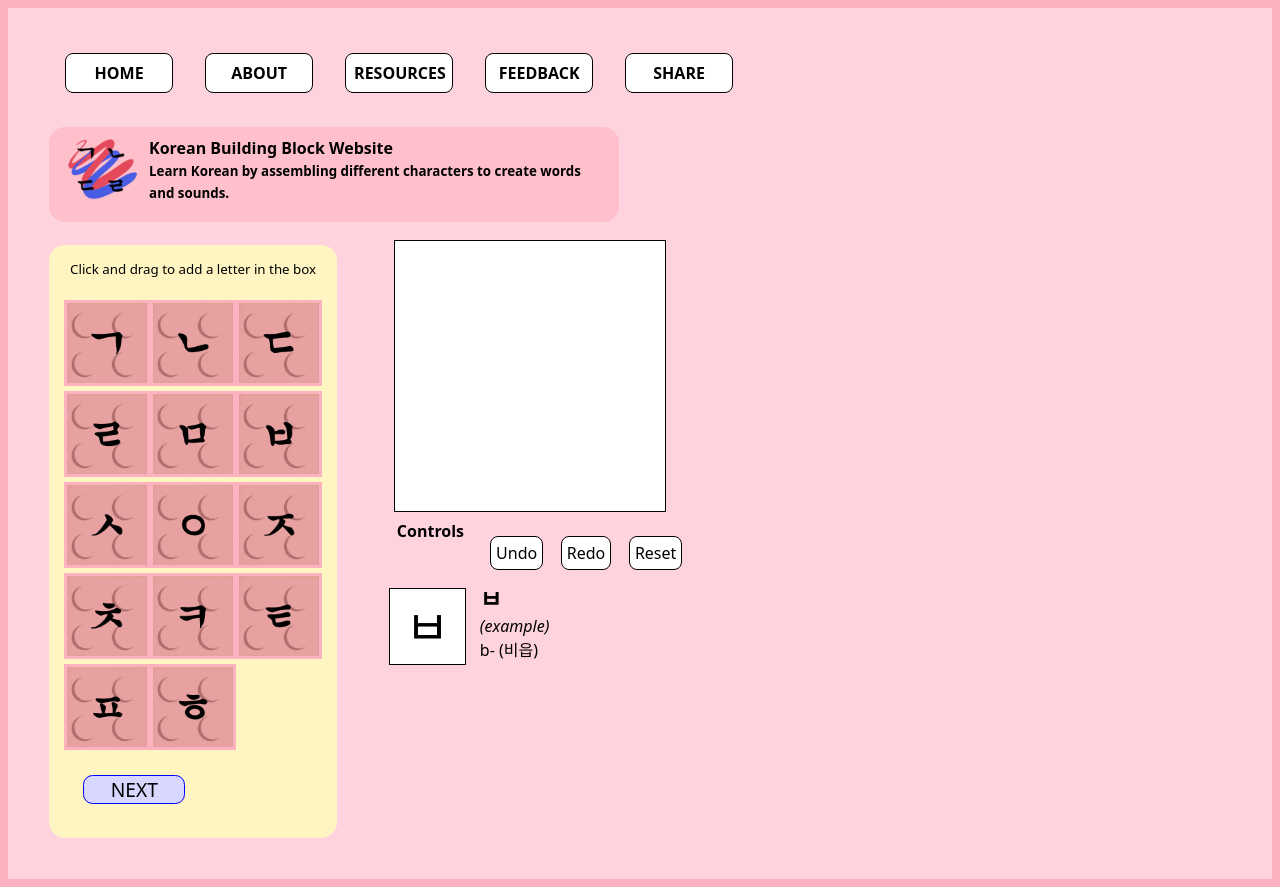
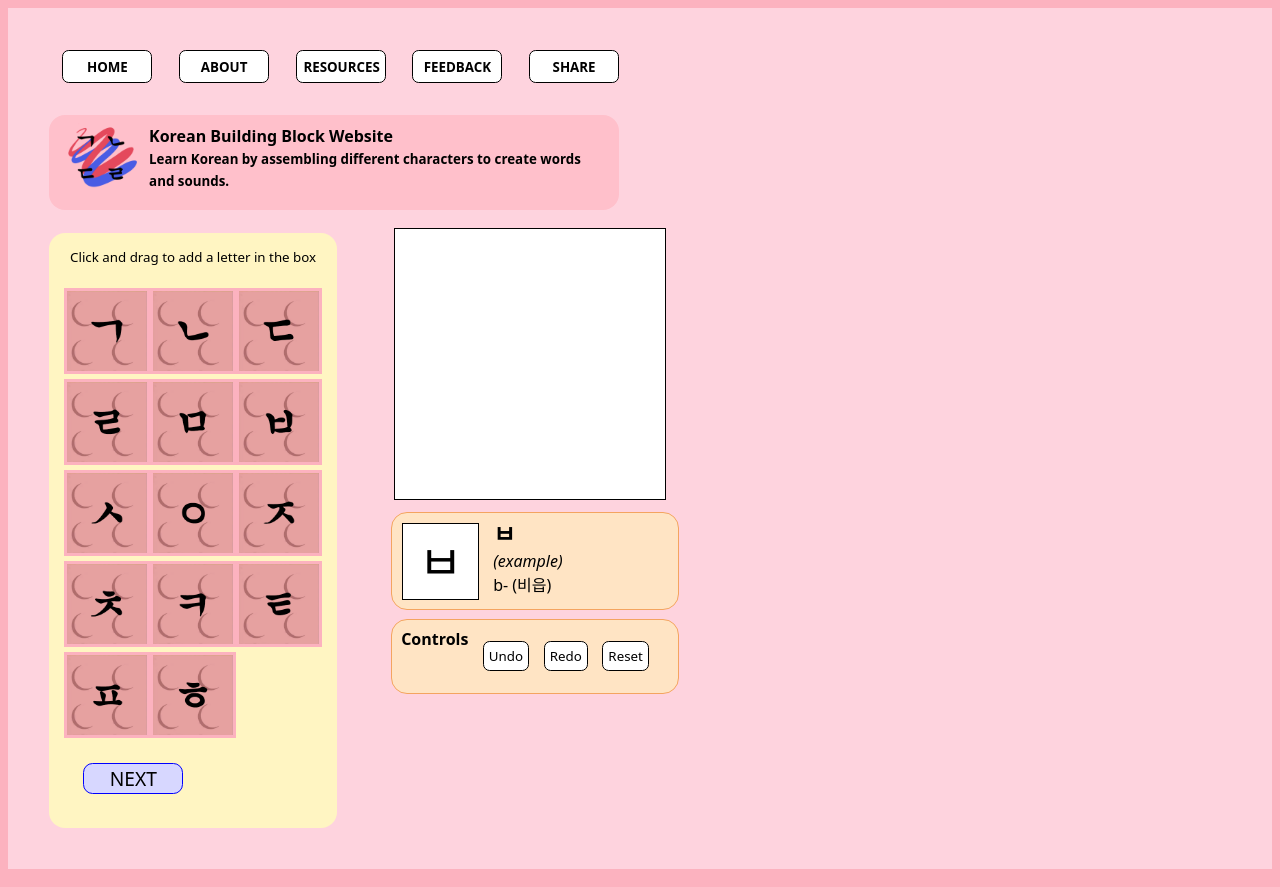
Before and after one commit to stephull/korean-building-blocks, a React (Create React App) app in the folder frontend/: page / in a window 1280 px wide. Built offline with nearby package versions, Linux system fonts and the light colour scheme.

Commit message:
try again

```diff
--- a/frontend/src/App.js
+++ b/frontend/src/App.js
@@ -5,18 +5,25 @@ import CustomButton from "./components/CustomButton";
 import AppHeader from "./components/AppHeader";
 import Helper from "./components/Helper";
 import LetterPanel from "./components/LetterPanel";
+import CustomControls from "./components/CustomControls";
 import "./main.css";
 
 // app logo
 import appLogo from "./images/extra/app_logo.png";
+
+// other
+const FORM_URL = "https://forms.gle/vDYsqrX5e5UhbNZg7/";
 
 // for header
 function getHeaderItems() {
   let items = ['HOME', 'ABOUT', 'RESOURCES', 'FEEDBACK', "SHARE"];
   let ret = [];
   items.forEach((item) => {
-    ret.push(<CustomButton className="customButton headerButton">
-      <b>{item}</b>
+    // change this later !!!
+    ret.push(<CustomButton
+      onClick={(item === "FEEDBACK") ? (() => window.open(FORM_URL, "_blank")) : null}
+      className="customButton headerButton">
+        <b>{item}</b>
     </CustomButton>)
   })
   return ret;
@@ -40,39 +47,12 @@ export default function App() {
         <Panel id="mainPanel" className="panel">
           <span id="panel-instruct">Click and drag to add a letter in the box</span>
           <LetterPanel />
-          <CustomButton className="customButton panelButton">
-            NEXT
-          </CustomButton>
         </Panel>
         <div className="stack interact-panel">
           <Board className="board mainBoard">
           </Board>
-          <Helper className="helper help-controls">
-            <div className="flex">
-              <div>
-                <b style={{padding: '10px'}}>Controls</b>
-              </div>
-              <div className="flex">
-                <CustomButton className="customButton ctrlButton">Undo</CustomButton>
-                <CustomButton className="customButton ctrlButton">Redo</CustomButton>
-                <CustomButton className="customButton ctrlButton">Reset</CustomButton>
-              </div>
-            </div>
-          </Helper>
-          <Helper className="helper help-assistant">
-            <div className="flex">
-              <div>
-                <Board className="board sideBoard">ㅂ</Board>
-              </div>
-              <div className="stack assistant-text">
-                <b className="assistant-main">ㅂ</b>
-                <div>
-                  <i>(example)</i><br/>
-                  <span>b- (비읍)</span>
-                </div>
-              </div>
-            </div>
-          </Helper>
+          <Helper className="assist helper" />
+          <CustomControls className="assist controlpanel" />
         </div>
       </div>
     </div>
--- a/frontend/src/components/CustomButton.js
+++ b/frontend/src/components/CustomButton.js
@@ -1,13 +1,17 @@
 import React from "react";
 import "../main.css";
 
-export default function CustomButton(props) {
+export default function CustomButton(
+    {id, className, children, onClick = null, style = null}
+) {
     return (
-        <div
-            id={props.id}
-            className={props.className}
+        <button
+            id={id}
+            className={className}
+            onClick={onClick}
+            style={style}
         >
-            {props.children}
-        </div>
+            {children}
+        </button>
     );
 }
--- /dev/null
+++ b/frontend/src/components/CustomControls.js
@@ -0,0 +1,35 @@
+import React from 'react';
+import "../main.css";
+import CustomButton from "./CustomButton";
+
+export default function CustomControls(props) {
+    return (
+      <div
+            id={props.id}
+            className={props.className}
+        >
+            <div className="flex">
+              <div>
+                <b style={{padding: '1px'}}>Controls</b>
+              </div>
+              <div className="flex">
+                <CustomButton
+                  className="customButton ctrlButton"
+                >
+                  Undo
+                </CustomButton>
+                <CustomButton
+                  className="customButton ctrlButton"
+                >
+                  Redo
+                </CustomButton>
+                <CustomButton
+                  className="customButton ctrlButton"
+                >
+                  Reset
+                </CustomButton>
+              </div>
+            </div>
+        </div>
+    );
+}
--- a/frontend/src/components/Helper.js
+++ b/frontend/src/components/Helper.js
@@ -1,13 +1,24 @@
 import React from 'react';
 import "../main.css";
+import Board from "./Board";
 
 export default function Helper(props) {
     return (
-        <div
-            id={props.id}
-            className={props.className}
-        >
-            {props.children}
+      <div
+        className={props.className}
+      >
+      <div className="flex">
+        <div>
+          <Board className="board sideBoard">ㅂ</Board>
         </div>
-    );
+        <div className="stack assistant-text">
+          <b className="assistant-main">ㅂ</b>
+          <div>
+            <i>(example)</i><br/>
+            <span>b- (비읍)</span>
+          </div>
+        </div>
+      </div>
+    </div>
+  );
 }
--- a/frontend/src/components/LetterPanel.js
+++ b/frontend/src/components/LetterPanel.js
@@ -1,6 +1,8 @@
-import React from 'react';
+import React, { useState } from 'react';
 import LetterHolder from "./LetterHolder";
 import "../main.css";
+
+import CustomButton from "./CustomButton";
 
 // first consonant images
 import fc_g from "../images/fc_g.png";
@@ -120,8 +122,25 @@ if (arrEqual) {
 }
 
 // now, back to the main part of the app
-function getImages(imgArr, idArr) {
+function getImages(step) {
     let arr = [];
+    let imgArr, idArr;
+    switch(step) {
+        case 0:
+            imgArr = FC_IMG;
+            idArr = FC_ID;
+            break;
+        case 1:
+            imgArr = V_IMG;
+            idArr = V_ID;
+            break;
+        case 2:
+            imgArr = LC_IMG;
+            idArr = LC_ID;
+            break;
+        default:
+            return arr;
+    }
     imgArr.forEach((new_img, index) => {
         let new_id = idArr[index];
         arr.push(
@@ -136,7 +155,23 @@ function getImages(imgArr, idArr) {
 }
 
 export default function LetterPanel() {
+    const [step, setStep] = useState(0);
+    const upgradeToNextLetters = () => {
+        setStep(step + 1);
+        console.log("Switch contents...");
+    }
+
     return (
-        <div>{getImages(FC_IMG, FC_ID)}</div>
+        <div>
+            {getImages(step)}
+            <br/>
+            <CustomButton
+                className="customButton panelButton"
+                onClick={upgradeToNextLetters}
+                style={{display: (step === 3) ? "none" : "block"}}
+            >
+                {step > 1 ? "FINISH" : "NEXT"}
+            </CustomButton>
+        </div>
     );
 }
```
Also changed, not shown: frontend/src/pages/about.html (added), frontend/src/pages/resouces.html (added).
